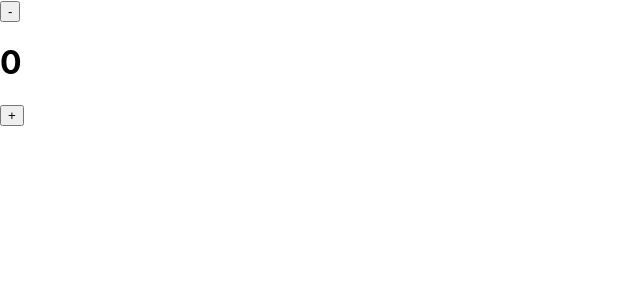
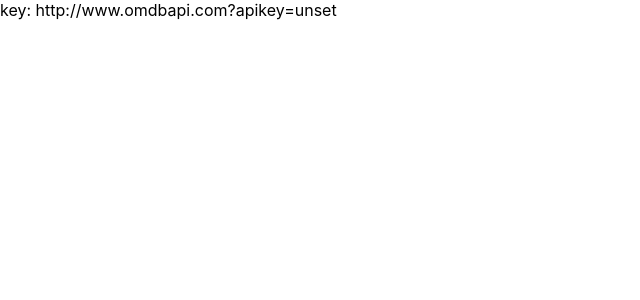
Before and after one commit to KramStyles/react-moviebase, a React (Create React App) app: page / in a window 1280 px wide. Shown: the top 300 px of the page, without its empty margins (0-640 px from the left). Built offline with nearby package versions, Linux system fonts and the light colour scheme; no server answers.

Commit message:
introduced .env and apikey

```diff
--- a/src/App.js
+++ b/src/App.js
@@ -1,17 +1,9 @@
-import { useState, useEffect } from 'react';
+import React from 'react'
+
+const API_URL = `http://www.omdbapi.com?apikey=${process.env.REACT_APP_API_KEY}`;
 
 export const App = () => {
-  const [counter, setCounter] = useState(0);
-
-  useEffect(() => {
-    console.log('new counter value', counter)
-  }, [counter]);
-
   return (
-    <div>
-      <button onClick={() => setCounter((item) => item-1)}>-</button>
-      <h1>{counter}</h1>
-      <button onClick={() => setCounter((item) => item+1)}>+</button>
-    </div>
+    <div>key: {API_URL}</div>
   )
 }
```
Also changed, not shown: 1 other file (tests, documents, lock files or other folders).
